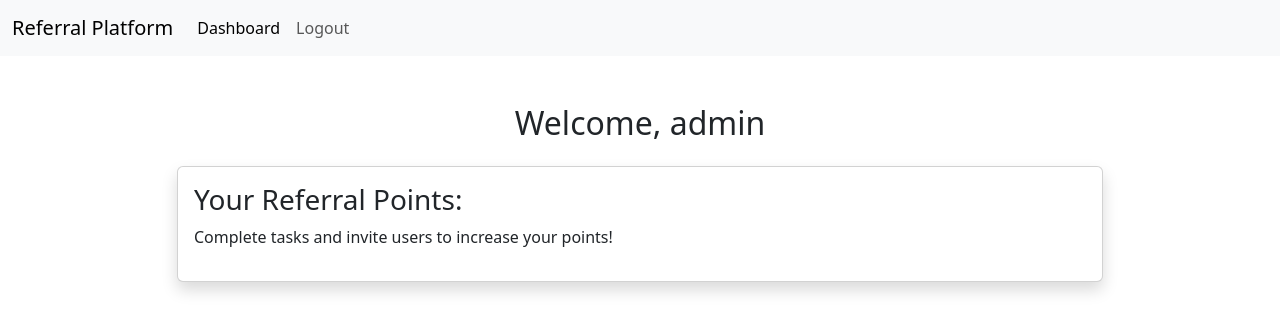
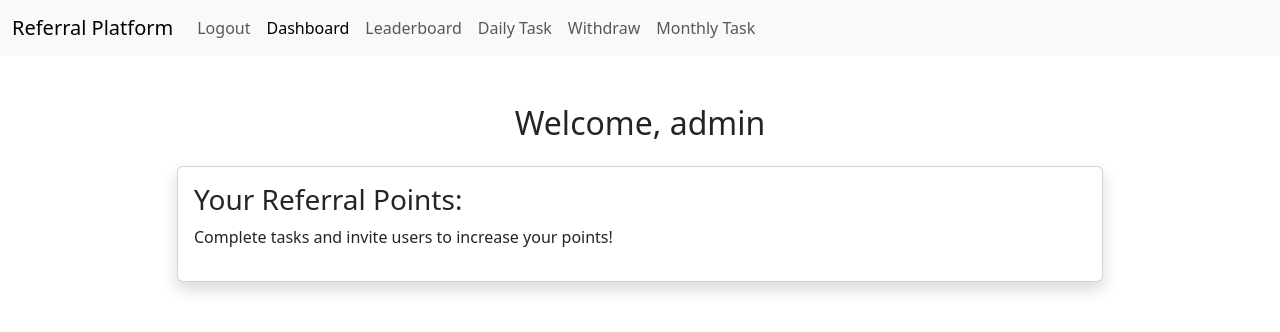
Before and after one commit to MuhammadAKJ/airdrop, a Django app: page /dashboard/ in a window 1280 px wide. Shown: the top 332 px of the page. Run offline with Django 5.2, Linux system fonts and the light colour scheme; a user stored in the database is signed in.

Commit message:
MODIFIED[base.html]

```diff
--- a/users/templates/base.html
+++ b/users/templates/base.html
@@ -17,12 +17,35 @@
             <a class="navbar-brand" href="#">Referral Platform</a>
             <div class="collapse navbar-collapse">
                 <ul class="navbar-nav me-auto mb-2 mb-lg-0">
+                    {% if user.is_authenticated %}
+                    <li class="nav-item">
+                        <a class="nav-link" href="{% url 'logout' %}">Logout</a>
+                    </li>
                     <li class="nav-item">
                         <a class="nav-link active" href="{% url 'dashboard' %}">Dashboard</a>
                     </li>
                     <li class="nav-item">
-                        <a class="nav-link" href="{% url 'logout' %}">Logout</a>
+                        <a class="nav-link" href="{% url 'leaderboard' %}">Leaderboard</a>
                     </li>
+                    <li class="nav-item">
+                        <a class="nav-link" href="{% url 'daily_task' %}">Daily Task</a>
+                    </li>
+                    <li class="nav-item">
+                        <a class="nav-link" href="{% url 'withdraw' %}">Withdraw</a>
+                    </li>
+                    <li class="nav-item">
+                        <a class="nav-link" href="{% url 'monthly_tasks' %}">Monthly Task</a>
+                    </li>
+                    {% else %}
+                    <li class="nav-item">
+                        <a class="nav-link" href="{% url 'login' %}">Login</a>
+                    </li>
+                    <li class="nav-item">
+                        <a class="nav-link" href="{% url 'register' %}">Register</a>
+                    </li>
+
+                    {% endif %}
+
                 </ul>
             </div>
         </div>
```
Also changed, not shown: db.sqlite3, static/css/sytles.css (line endings or trailing spaces).
